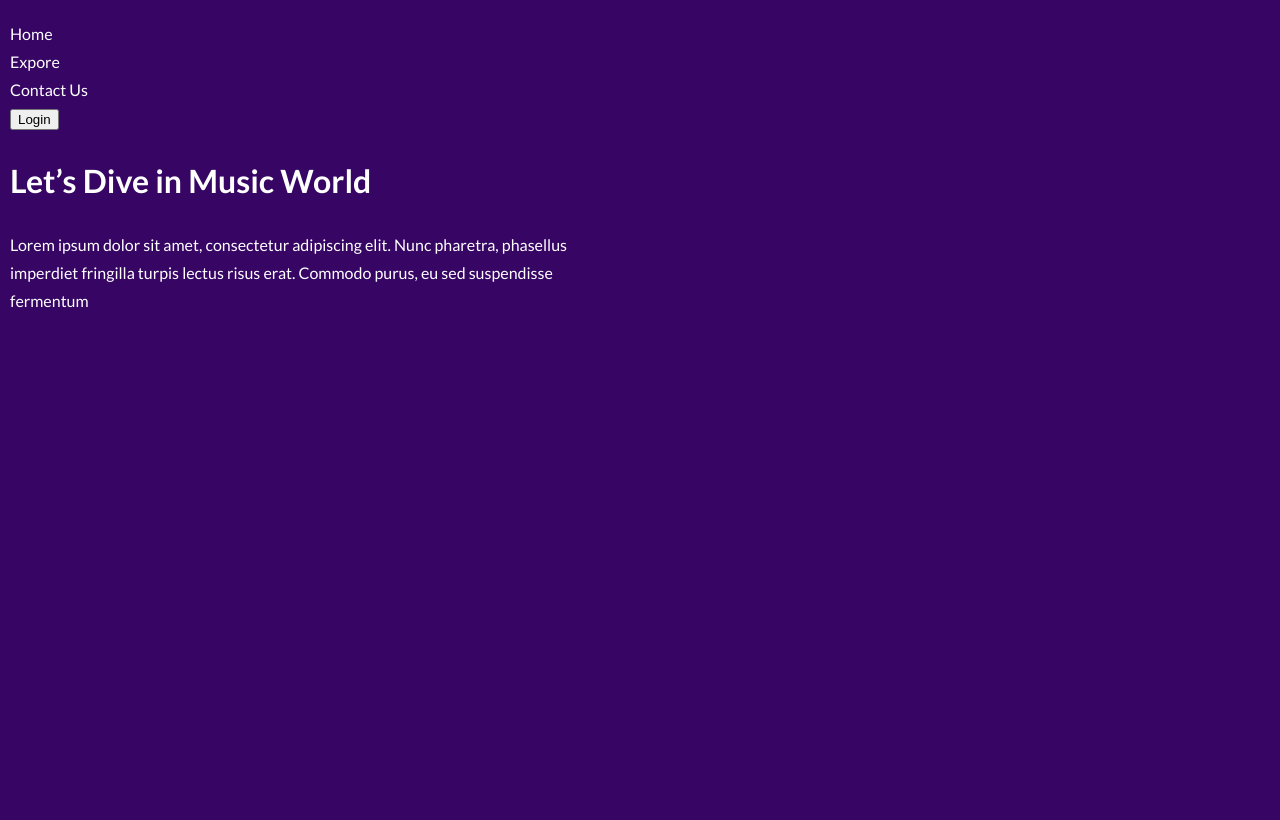
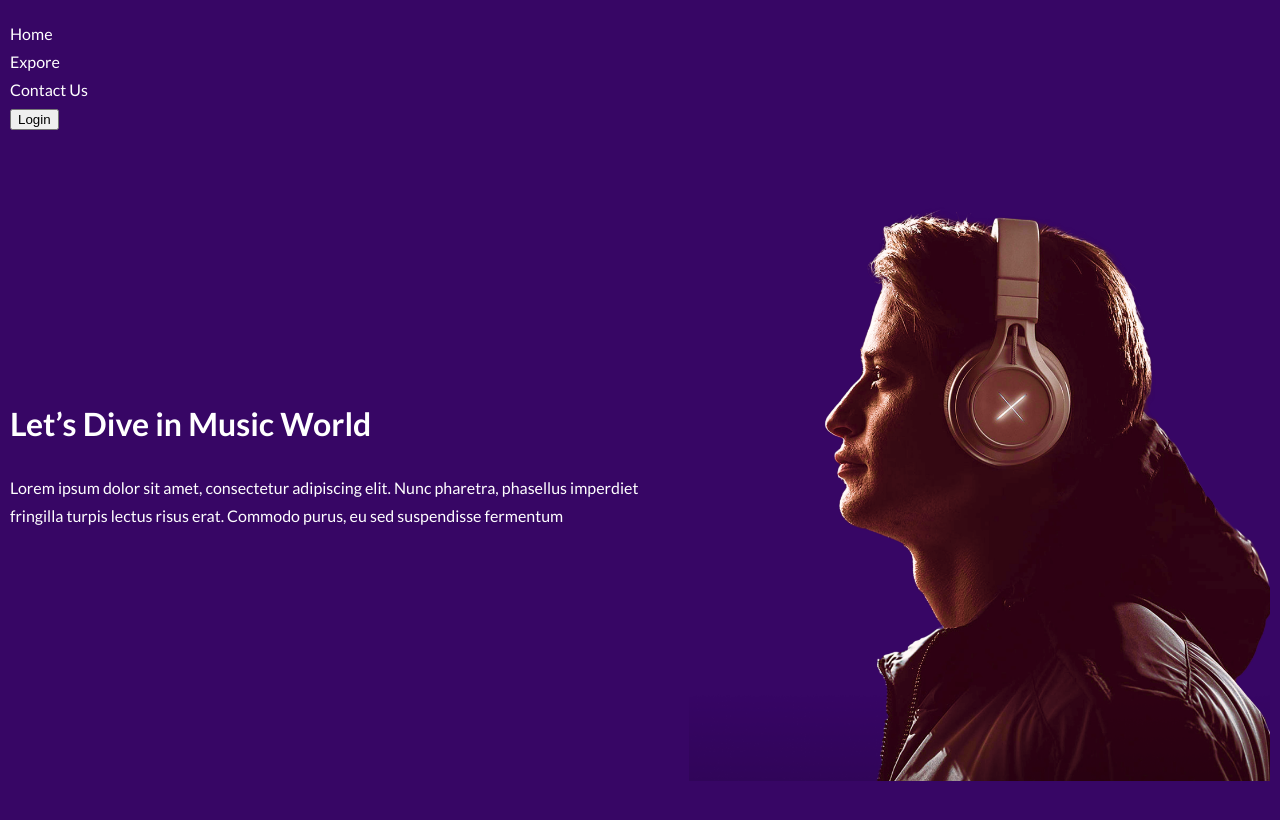
Before and after one commit to bushido2014/projects, a plain HTML site: page docs/mysify-landing/index.html in a window 1280 px wide. Drawn offline with Linux system fonts and the light colour scheme.

Commit message:
hero img

```diff
--- a/docs/mysify-landing/css/main.css
+++ b/docs/mysify-landing/css/main.css
@@ -65,11 +65,3 @@
   background: #370665;
 
 }
-.hero__image {
-    background-image: url("../img/hero.png");
-    background-position: center;
-    background-repeat: no-repeat;
-    background-size: cover;
-    height: 100%;
-    width: 100%;
-  }
--- a/docs/mysify-landing/index.html
+++ b/docs/mysify-landing/index.html
@@ -39,7 +39,9 @@
                   fringilla turpis lectus risus erat.
                   Commodo purus, eu sed suspendisse fermentum </p>
           </div>
-          <div class="hero__image"></div>
+          <div class="hero__image">
+            <img src="img/hero.png">
+          </div>
         </div>
       </div>
     </header>
```
